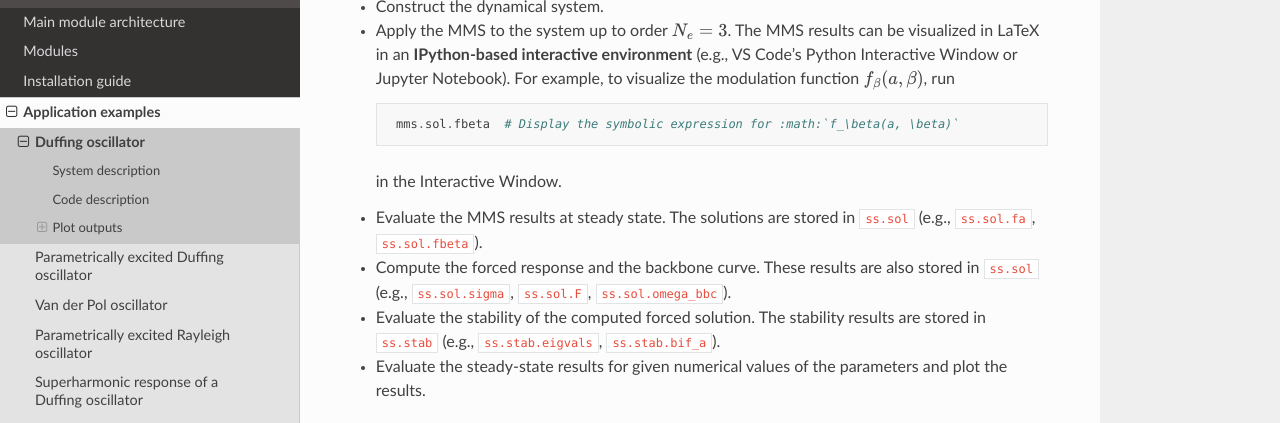
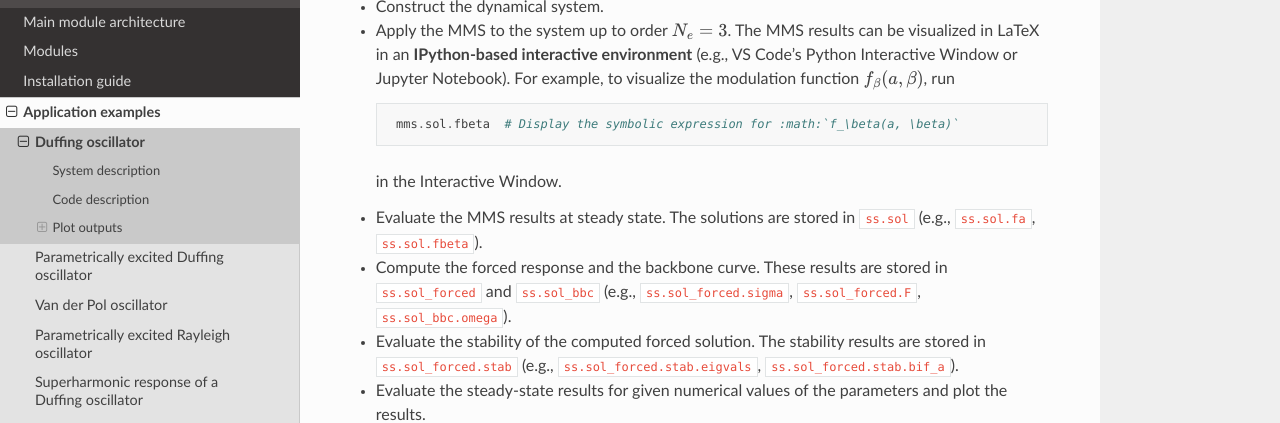
Before and after one commit to VinceECN/OSCILATE, a Sphinx documentation site: the page built from docs/source/examples/Duffing_direct.rst, in a window 1280 px wide and 900 px high, scrolled down 1435 px, cut to the strip 0-423 px from the top of the window. Built offline with Sphinx 7.4.7 and the Read the Docs theme 3.1.0, drawn with Linux system fonts in a browser that asks for light colours; cross-references to code outside the pages are shown as plain code.

Commit message:
change .sol to .sol_forced and so on in the doc.

```diff
--- a/docs/source/examples/Duffing_direct.rst
+++ b/docs/source/examples/Duffing_direct.rst
@@ -63,8 +63,8 @@ The script below allows to
   in the Interactive Window.
 
 - Evaluate the MMS results at steady state. The solutions are stored in ``ss.sol`` (e.g., ``ss.sol.fa``, ``ss.sol.fbeta``).
-- Compute the forced response and the backbone curve. These results are also stored in ``ss.sol`` (e.g., ``ss.sol.sigma``, ``ss.sol.F``, ``ss.sol.omega_bbc``).
-- Evaluate the stability of the computed forced solution. The stability results are stored in ``ss.stab`` (e.g., ``ss.stab.eigvals``, ``ss.stab.bif_a``).
+- Compute the forced response and the backbone curve. These results are stored in ``ss.sol_forced`` and ``ss.sol_bbc`` (e.g., ``ss.sol_forced.sigma``, ``ss.sol_forced.F``, ``ss.sol_bbc.omega``).
+- Evaluate the stability of the computed forced solution. The stability results are stored in ``ss.sol_forced.stab`` (e.g., ``ss.sol_forced.stab.eigvals``, ``ss.sol_forced.stab.bif_a``).
 - Evaluate the steady-state results for given numerical values of the parameters and plot the results.
 
 .. literalinclude:: ../../../examples/Duffing_direct.py
--- a/docs/source/examples/Duffing_param.rst
+++ b/docs/source/examples/Duffing_param.rst
@@ -148,5 +148,5 @@ In the current notations, this is equivalent to
     \lambda_{1,2}            & = \epsilon \dfrac{1}{2} \dfrac{ \left(- \omega_{0} \tilde{c} \pm \sqrt{\omega_{0}^{2} \tilde{c}^{2} + 3 \omega_{0} \sigma \tilde{\gamma} a_{0}^{2} - \frac{9}{4} \tilde{\gamma}^{2} a_{0}^{4}}\right)}{ \omega_{0}},
     \end{cases}
 
-which are the outputs for ``ss.sol.x[0][0].simplify()``, ``ss.sol.faO[0][1]``, ``ss.sol.fbetaO[0][1]`` and ``ss.stab.eigvals``, respectively.
+which are the outputs for ``ss.sol.x[0][0].simplify()``, ``ss.sol.faO[0][1]``, ``ss.sol.fbetaO[0][1]`` and ``ss.sol_forced.stab.eigvals``, respectively.
 Note the :math:`\epsilon` factor for the eigenvalues. It is related to the eigenvalues being computed from the reconstituted modulation equations rather than just the :math:`1^{\textrm{st}}` order slow time modulation equations.
--- a/docs/source/readme.rst
+++ b/docs/source/readme.rst
@@ -108,6 +108,8 @@ Examples
 
 - Subharmonic response of 2 coupled centrifugal pendulum modes
 
+- Van der Pol oscillator
+
 .. _outputs_section:
 
 Outputs
```
